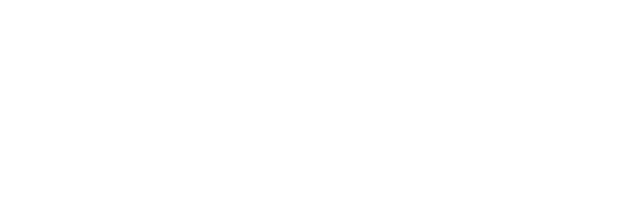
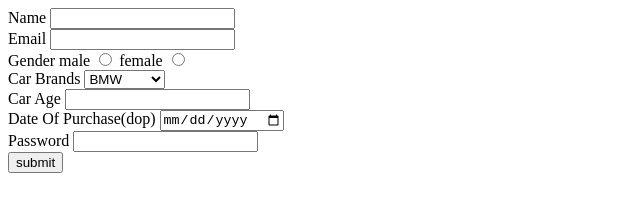
Before and after one commit to acciojob/car-insurance-form-06DILIP, a website: page main.html in a window 1280 px wide. Shown: the whole page, without its empty margins (0-640 px from the left). Drawn offline with Linux system fonts and the light colour scheme.

Commit message:
created a submission

```diff
--- a/main.html
+++ b/main.html
@@ -8,6 +8,47 @@
 
 <body>
 	<!-- the entire body must be written by student -->
+	 <form method="post">
+        <div>
+            <label for="name">Name</label>
+            <input type="text" id="name"  required >
+        </div>
+        <div>
+            <label for="email">Email</label>
+            <input type="email" id="email"  required>
+        </div>
+        <div>
+           <span>Gender</span>
+           <label >male</label>
+           <input type="radio" name="gender"  required>
+           <label >female</label>
+           <input type="radio" name="gender"  required>
+
+        </div>
+
+        <div>
+            <label for="cars" >Car Brands</label>
+            <select id="cars" >
+	    <option value="Bmw">BMW</option>
+	    <option value="audi">Audi</option>
+	    <option value="benz">Mercedez</option>
+</select>
+        </div>
+         <div>
+            <label for="carage">Car Age</label>
+            <input type="number" id="carage" required >
+        </div>
+        <div>
+            <label for="dop">Date Of Purchase(dop)</label>
+            <input type="date" id="dop" required >
+        </div>
+        <div>
+            <label for="password">Password</label>
+            <input type="password" id="password"  required>
+        </div>
+        <button type="submit">submit</button>
+
+    </form>
     <script type="text/javascript" src="./script.js">
 </script>
 
```
